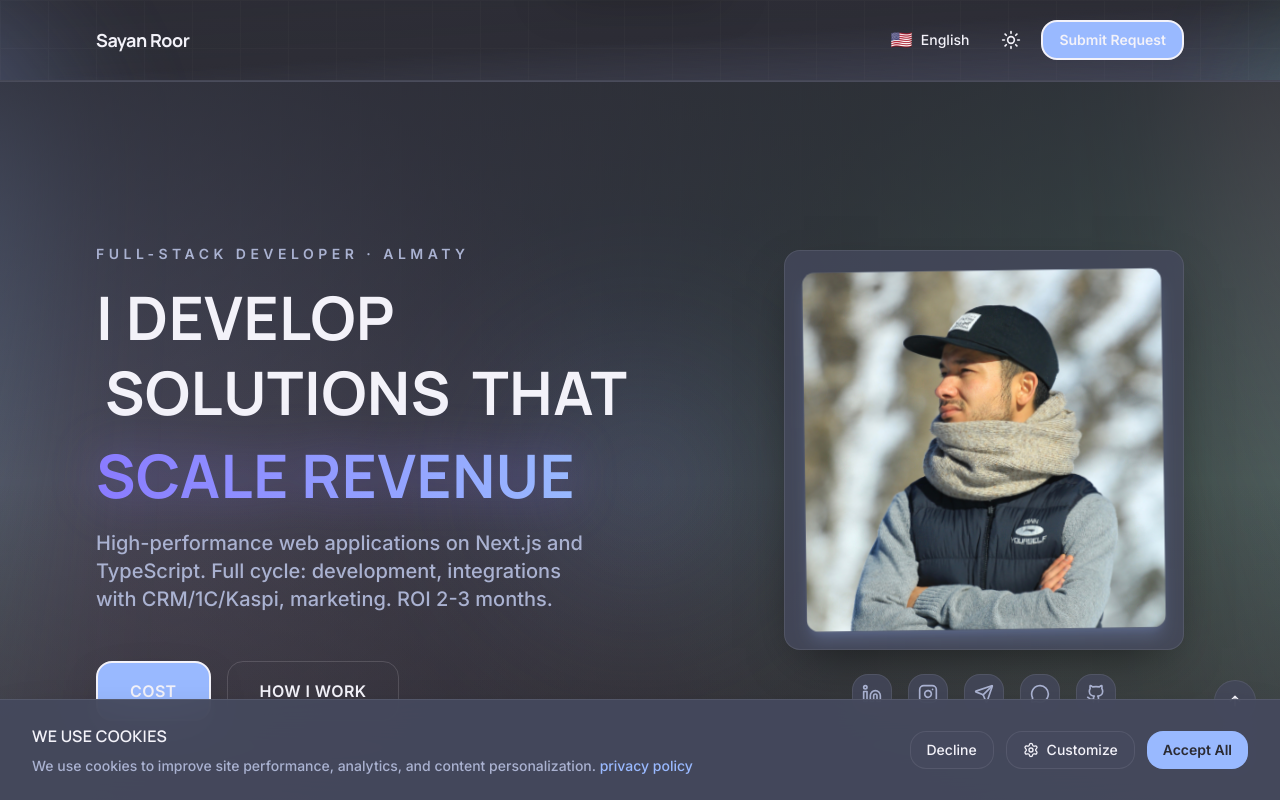
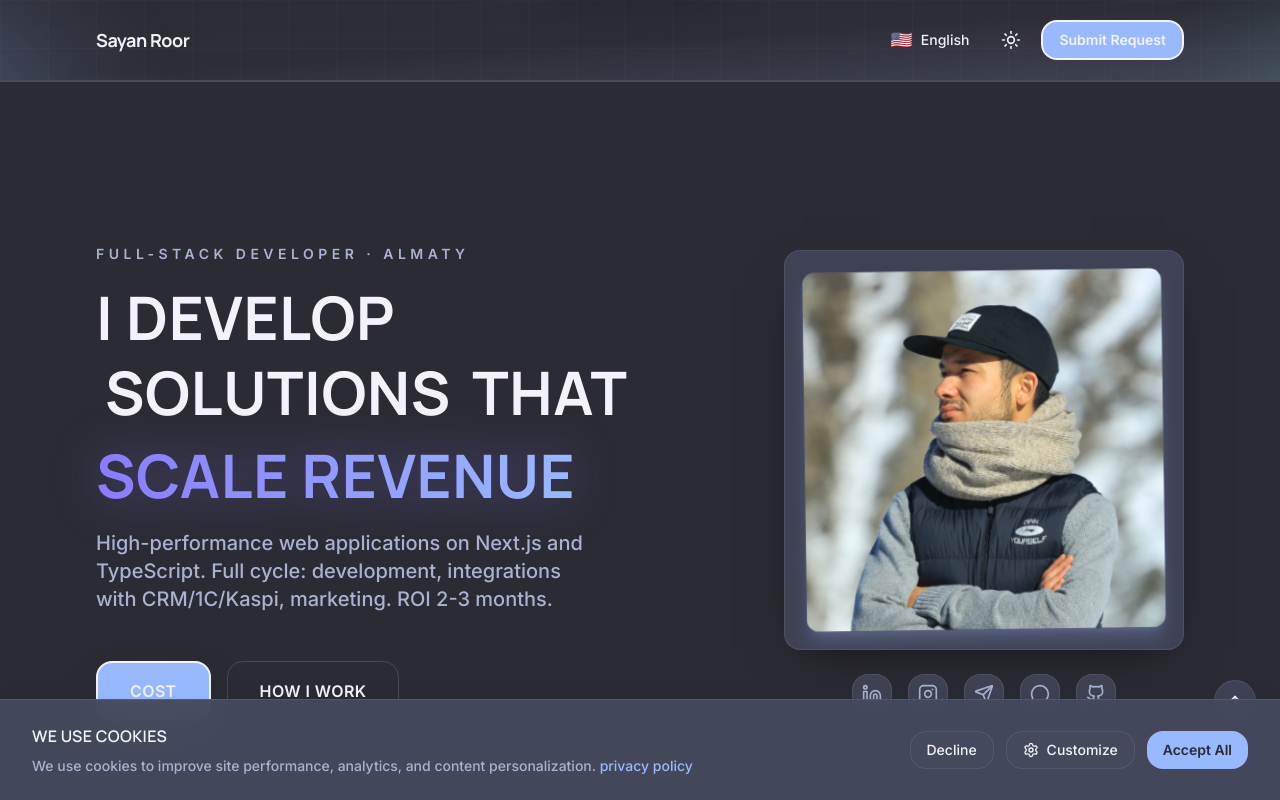
Before and after one commit to SayanWD/nanosudo.com, a Next.js app: page /en in a window 1280 px wide. Shown: the top 800 px of the page. Built offline with nearby package versions, Linux system fonts and the light colour scheme.

Commit message:
Fix Hero section and delete galaxy background and video animation

```diff
--- a/src/app/[locale]/page.tsx
+++ b/src/app/[locale]/page.tsx
@@ -64,7 +64,6 @@ const getViewportSettings = (amount = 0.2): ViewportSettings => ({ once: true, a
 const HERO_PHRASE_KEYS = ["results", "scale", "convert", "automate"] as const;
 type HeroPhraseKey = (typeof HERO_PHRASE_KEYS)[number];
 
-import { HeroGalaxyBackground } from "@/components/background";
 
 function HeroSection(): ReactElement {
   const t = useTranslations();
@@ -82,8 +81,6 @@ function HeroSection(): ReactElement {
 
   return (
     <section className="relative py-section overflow-hidden min-h-[80vh] md:min-h-screen flex items-center">
-      {/* Galaxy background based on ANIMATION.md, adapted to brand colors */}
-      <HeroGalaxyBackground />
 
       <Container className="relative z-10">
         <div className="grid gap-12 lg:grid-cols-[1fr_400px] lg:items-center items-center">
@@ -1371,20 +1368,9 @@ function FinalCTASection(): ReactElement {
   const [isContactModalOpen, setIsContactModalOpen] = useState(false);
   return (
     <section className="relative border-t border-border/60 py-section overflow-hidden">
-      {/* Background video */}
+      {/* Static background (video removed for improved UX) */}
       <div className="absolute inset-0 -z-10 pointer-events-none" aria-hidden="true">
-        <video
-          className="h-full w-full object-cover"
-          autoPlay
-          loop
-          muted
-          playsInline
-          preload="auto"
-          poster="/main_back.mp4"
-          disablePictureInPicture
-        >
-          <source src="/main_back.mp4" type="video/mp4" />
-        </video>
+        <div className="absolute inset-0 bg-gradient-to-br from-background via-background to-muted/30" />
       </div>
 
       <Container className="relative z-10 max-w-4xl">
--- a/src/components/background/hero-galaxy-background.tsx
+++ /dev/null
@@ -1,106 +0,0 @@
-"use client";
-
-import type { ReactElement } from "react";
-import { motion, useReducedMotion } from "framer-motion";
-
-/**
- * Hero background: modern, minimal, performant.
- *
- * Design principles:
- * - No heavy canvas; only a few GPU-accelerated layers.
- * - Soft brand-colored gradients (azure, aqua, flamingo, lime) forming depth.
- * - Subtle animated beams that move slowly for a premium feel.
- * - Very low-contrast grid to hint at systems/architecture.
- * - Respects `prefers-reduced-motion`.
- */
-export function HeroGalaxyBackground(): ReactElement {
-  const shouldReduceMotion = useReducedMotion();
-
-  const floatTransition = {
-    duration: 22,
-    repeat: Infinity,
-    repeatType: "reverse" as const,
-    ease: [0.22, 1, 0.36, 1] as const,
-  };
-
-  return (
-    <div
-      className="absolute inset-0 -z-10 overflow-hidden pointer-events-none"
-      aria-hidden="true"
-    >
-      {/* Base background matching site theme */}
-      <div className="absolute inset-0 bg-gradient-to-b from-background via-background to-muted/20" />
-
-      {/* Brand-colored depth field */}
-      <div
-        className="absolute inset-[-12%] opacity-80 dark:opacity-60"
-        style={{
-          backgroundImage: [
-            "radial-gradient(circle at 0% 0%, rgba(153,185,255,0.32), transparent 55%)",
-            "radial-gradient(circle at 100% 0%, rgba(120,255,209,0.26), transparent 55%)",
-            "radial-gradient(circle at 0% 100%, rgba(255,179,194,0.24), transparent 55%)",
-            "radial-gradient(circle at 100% 100%, rgba(240,255,166,0.22), transparent 55%)",
-          ].join(","),
-        }}
-      />
-
-      {/* Animated beams — subtle, slow, GPU-accelerated */}
-      {!shouldReduceMotion && (
-        <>
-          {/* Left vertical beam */}
-          <motion.div
-            className="absolute -left-40 top-[-10%] h-[140%] w-48 rounded-[999px] bg-gradient-to-b from-[#99b9ff]/28 via-[#78ffd1]/10 to-transparent blur-3xl"
-            initial={{ y: -40 }}
-            animate={{ y: 40 }}
-            transition={floatTransition}
-          />
-
-          {/* Right diagonal beam */}
-          <motion.div
-            className="absolute -right-52 top-[-20%] h-[160%] w-64 rounded-[999px] bg-gradient-to-b from-[#ffb3c2]/26 via-[#99b9ff]/8 to-transparent blur-3xl"
-            initial={{ y: 50, rotate: -8 }}
-            animate={{ y: -30, rotate: -4 }}
-            transition={floatTransition}
-          />
-
-          {/* Center soft highlight behind main copy */}
-          <motion.div
-            className="absolute left-1/2 top-1/2 h-[420px] w-[420px] -translate-x-1/2 -translate-y-1/2 rounded-full bg-radial from-accent/22 via-accent/6 to-transparent blur-3xl"
-            initial={{ opacity: 0.7, scale: 0.95 }}
-            animate={{ opacity: 1, scale: 1.02 }}
-            transition={{
-              duration: 14,
-              repeat: Infinity,
-              repeatType: "reverse",
-              ease: [0.16, 1, 0.3, 1],
-            }}
-          />
-        </>
-      )}
-
-      {/* Static fallback when motion is reduced: soft halo behind hero copy */}
-      {shouldReduceMotion && (
-        <div className="absolute left-1/2 top-1/2 h-[360px] w-[360px] -translate-x-1/2 -translate-y-1/2 rounded-full bg-radial from-accent/18 via-accent/4 to-transparent blur-3xl" />
-      )}
-
-      {/* Subtle tech grid overlay */}
-      <div
-        className="absolute inset-0 opacity-[0.03] dark:opacity-[0.06]"
-        style={{
-          backgroundImage: [
-            "linear-gradient(to right, rgba(148,163,184,0.35) 1px, transparent 1px)",
-            "linear-gradient(to bottom, rgba(148,163,184,0.25) 1px, transparent 1px)",
-          ].join(","),
-          backgroundSize: "40px 40px",
-          maskImage:
-            "radial-gradient(ellipse 80% 70% at 50% 15%, black 30%, transparent 100%)",
-          WebkitMaskImage:
-            "radial-gradient(ellipse 80% 70% at 50% 15%, black 30%, transparent 100%)",
-        }}
-      />
-
-      {/* Soft vignette so content edges stay readable */}
-      <div className="absolute inset-0 bg-gradient-to-b from-background/70 via-transparent to-background/70" />
-    </div>
-  );
-}
--- a/src/components/background/index.ts
+++ b/src/components/background/index.ts
@@ -1,2 +1 @@
-export { DynamicBackground } from './dynamic-background';
-export { HeroGalaxyBackground } from './hero-galaxy-background';
+export { DynamicBackground } from './dynamic-background'
--- a/src/components/layout/site-shell.tsx
+++ b/src/components/layout/site-shell.tsx
@@ -4,7 +4,7 @@
 import type { ReactElement, ReactNode } from "react";
 
 import { cn } from "@/lib/cn";
-import { DynamicBackground } from "@/components/background/dynamic-background";
+// Dynamic background removed to simplify hero visuals and avoid intrusive animations
 import { SiteFooter } from "./site-footer";
 import { SiteHeader } from "./site-header";
 
@@ -34,7 +34,7 @@ export function SiteShell({
         className,
       )}
     >
-      <DynamicBackground />
+      {/* Static background only; dynamic background removed to improve UX */}
       {resolvedHeader ? (
         <header className="sticky top-0 z-20 border-b border-border/60 bg-surface/60 backdrop-blur-xl">
           {resolvedHeader}
```
Also changed, not shown: 1 other file (tests, documents, lock files or other folders).
